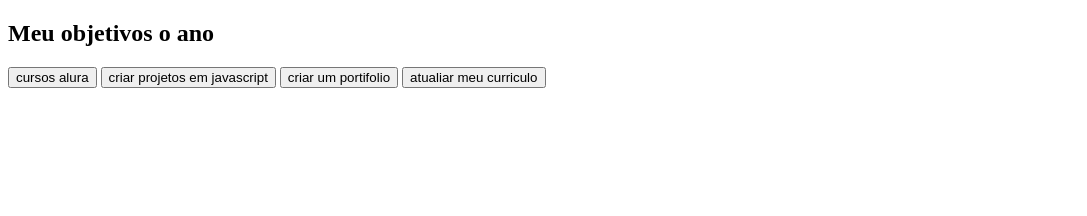
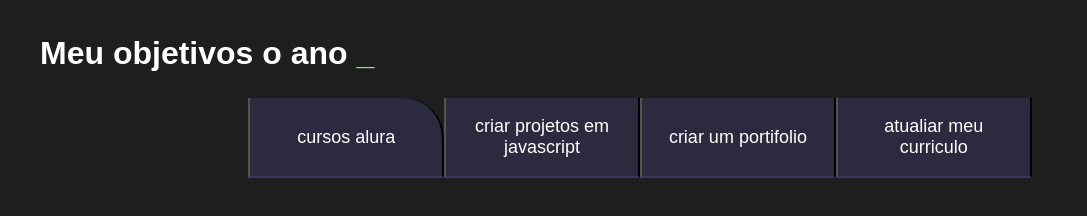
Before and after one commit to maa254/projetodevida2024, a plain HTML site: page projeto de vida marcella/index.html in a window 1280 px wide. Shown: the whole page, without its empty margins (0-1087 px from the left). Drawn offline with Linux system fonts and the light colour scheme.

Commit message:
Add files via upload

```diff
--- a/projeto de vida marcella/index.html
+++ b/projeto de vida marcella/index.html
@@ -4,10 +4,11 @@
   <meta charset="UTF-8">
   <meta name="viewport" content="width=device-width, initial-scale=1.0">
   <title>Meus objetivos do ano</title>
+  <link rel="stylesheet" href="style.css">
 </head>
 <body>
    <section class="conteudo-principal">
-    <h2 class="titulo-principal"> Meu objetivos o ano</h2>
+    <h2 class="titulo-principal"> Meu objetivos o ano <span>_</span></h2>
     <div class="botoes">
         <button class="botao">cursos alura</button>
         <button class="botao">criar projetos em javascript</button>
```
Also changed, not shown: projeto de vida marcella/style.css (line endings or trailing spaces).
